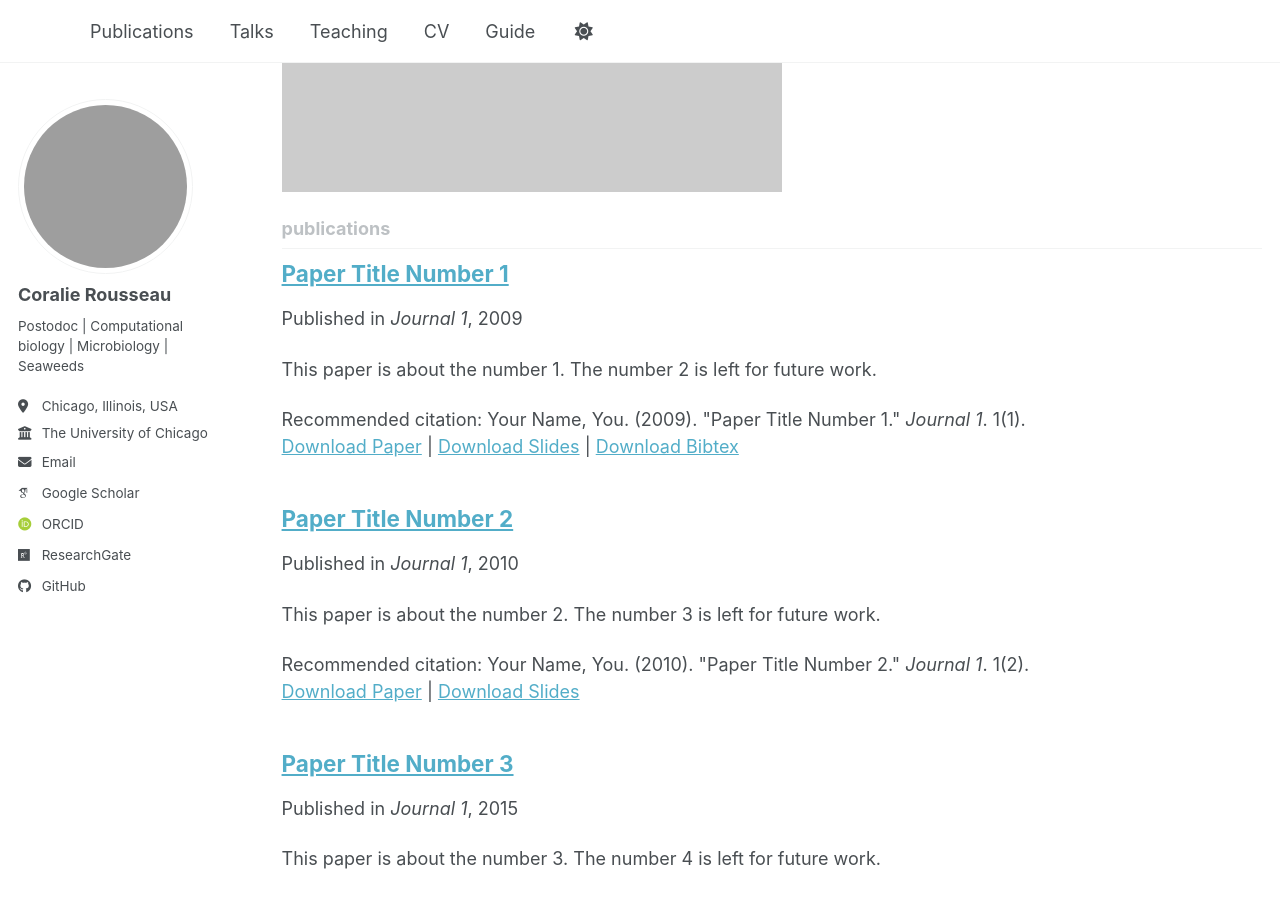
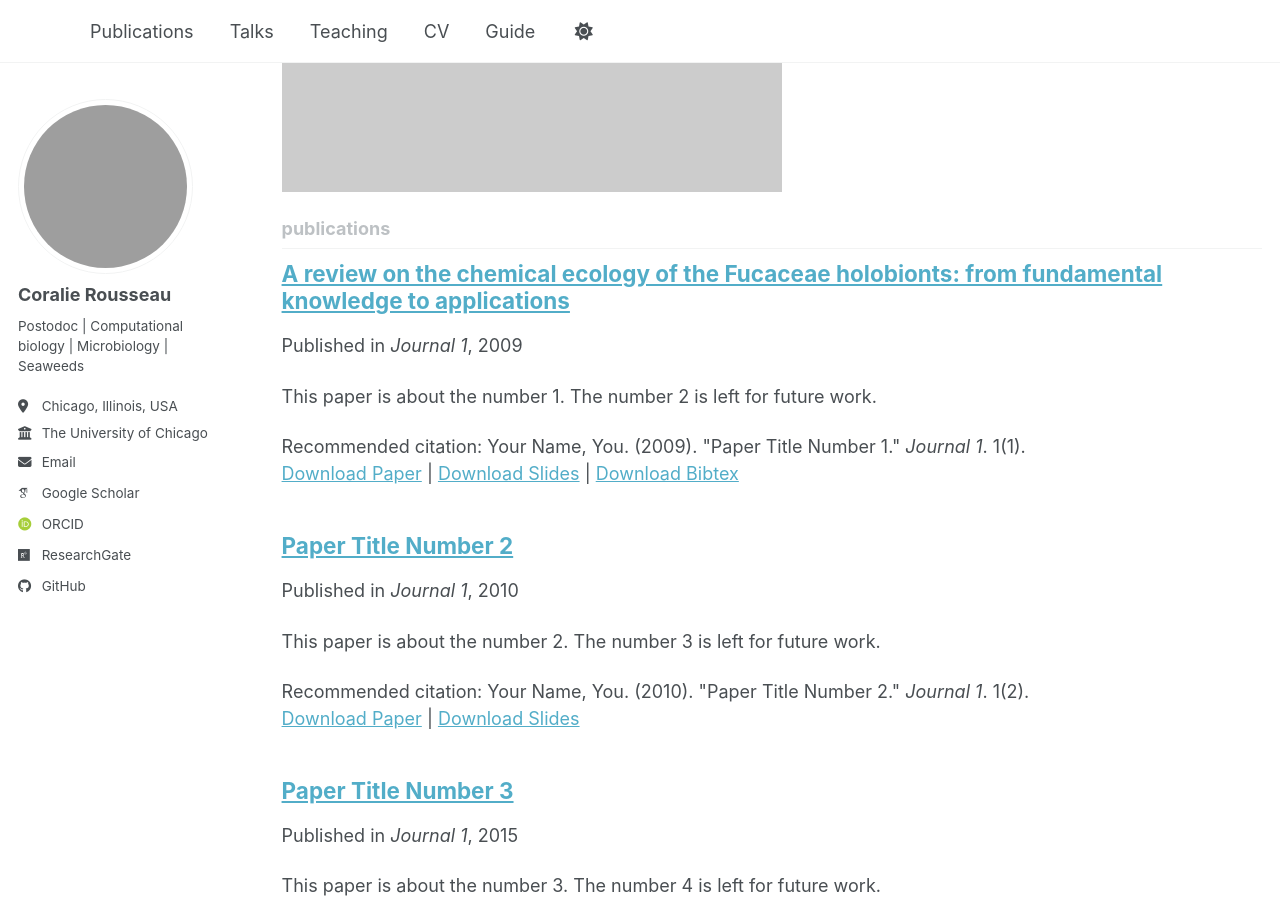
Before and after one commit to rssco/rssco.github.io, a Jekyll site: the page built from _pages/collection-archive.html, in a window 1280 px wide and 900 px high, scrolled down 893 px. Built offline with Jekyll 4.4.1, drawn with Linux system fonts in a browser that asks for light colours; some web fonts are replaced; a script bundle is joined from its source files by our own code; library files that are not in the unit come from our copies; grey boxes are pictures that could not be loaded.

Commit message:
Update paper title and metadata for publication

```diff
--- a/_publications/2009-10-01-paper-title-number-1.md
+++ b/_publications/2009-10-01-paper-title-number-1.md
@@ -1,8 +1,8 @@
 ---
-title: "Paper Title Number 1"
+title: "A review on the chemical ecology of the Fucaceae holobionts: from fundamental knowledge to applications"
 collection: publications
-category: manuscripts
-permalink: /publication/2009-10-01-paper-title-number-1
+category: Review
+permalink: doi:10.5802/crchim.271
 excerpt: 'This paper is about the number 1. The number 2 is left for future work.'
 date: 2009-10-01
 venue: 'Journal 1'
```
